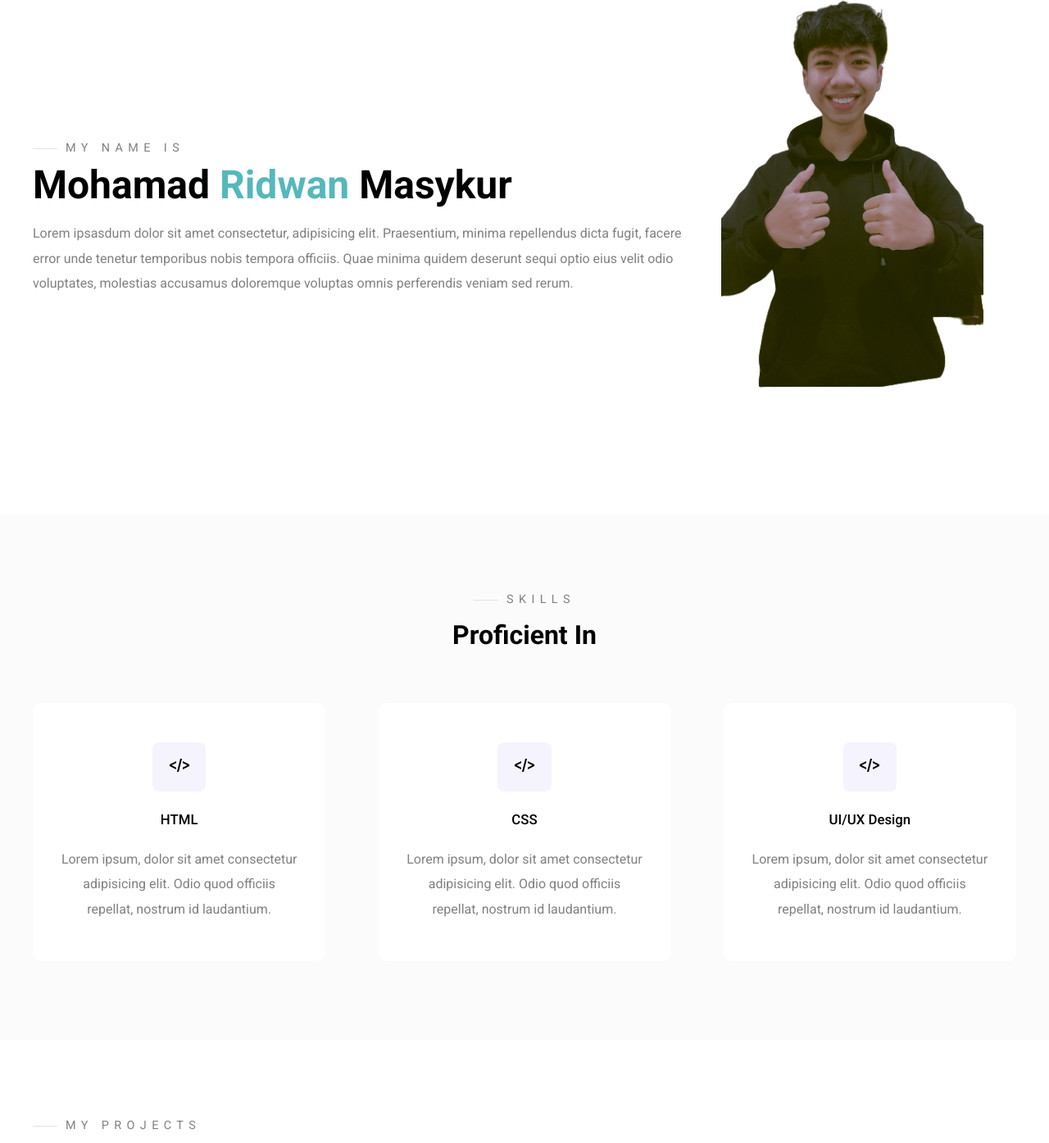
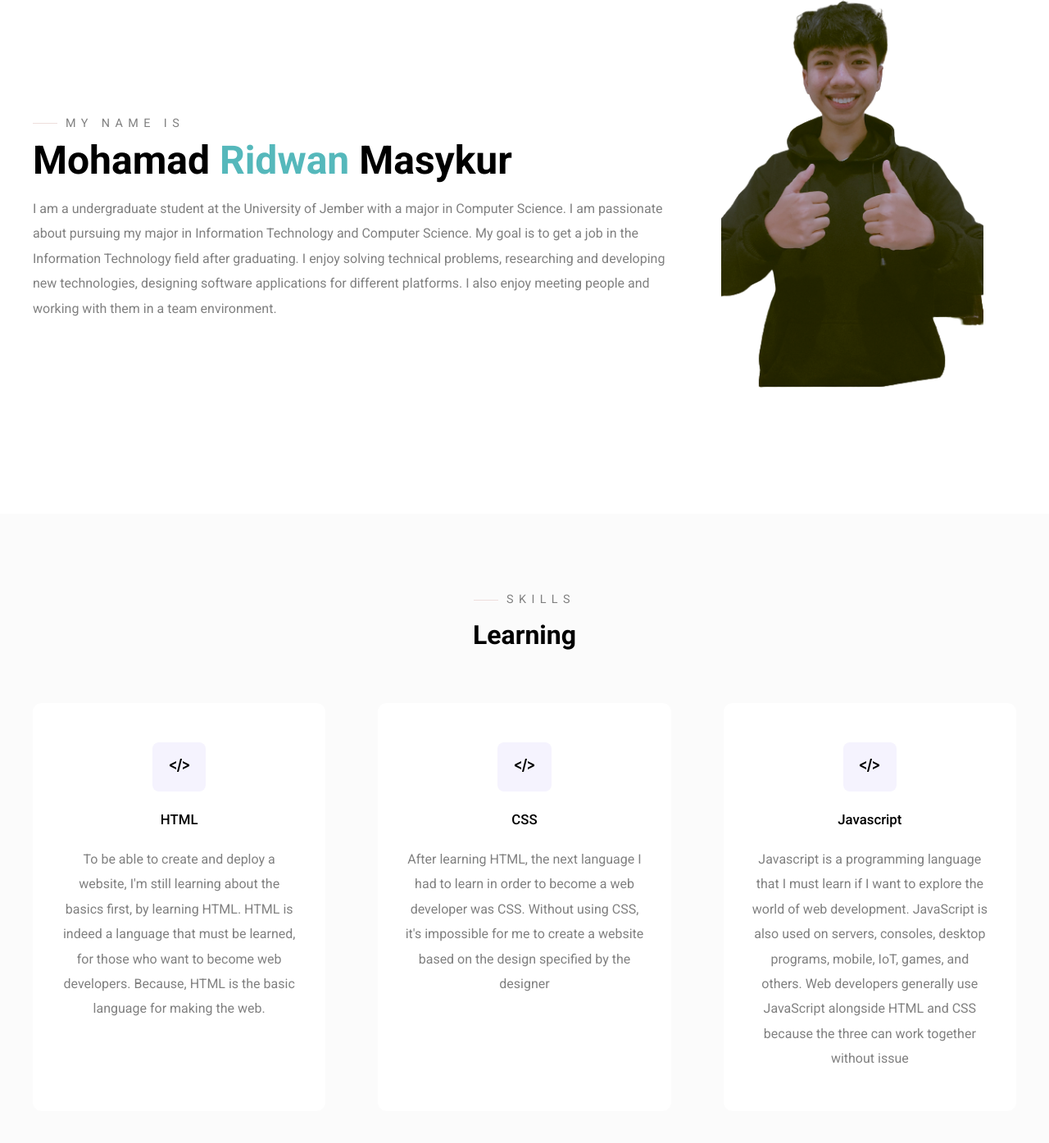
Before and after one commit to RidwanMasykur/personalwebsite, a plain HTML site: page index.html in a window 1280 px wide. Shown: the part 208-1603 px from the top of the page at 82% size. Drawn offline with Linux system fonts and the light colour scheme.

Commit message:
updateduabelas

```diff
--- a/index.html
+++ b/index.html
@@ -4,6 +4,7 @@
     <meta charset="UTF-8">
     <meta http-equiv="X-UA-Compatible" content="IE=edge">
     <meta name="viewport" content="width=device-width, initial-scale=1.0">
+    <link rel="icon" href="/img/netlify.png">
     <link rel="stylesheet" href="./style/style.css">
     <link rel="stylesheet" href="./style/responsive.css">
     <title>Mohamad Ridwan Masykur - Website Portfolio</title>
@@ -40,7 +41,7 @@
                 <h3 class="pre-title">My name is</h3>
                 <h1 class="hero-name">Mohamad <span>Ridwan</span> Masykur</h1>
                 <p>
-                    Lorem ipsasdum dolor sit amet consectetur, adipisicing elit. Praesentium, minima repellendus dicta fugit, facere error unde tenetur temporibus nobis tempora officiis. Quae minima quidem deserunt sequi optio eius velit odio voluptates, molestias accusamus doloremque voluptas omnis perferendis veniam sed rerum.
+                    I am a undergraduate student at the University of Jember with a major in Computer Science. I am passionate about pursuing my major in Information Technology and Computer Science. My goal is to get a job in the Information Technology field after graduating. I enjoy solving technical problems, researching and developing new technologies, designing software applications for different platforms. I also enjoy meeting people and working with them in a team environment.
                 </p>
             </div>
             <div class="hero-right">
@@ -54,28 +55,28 @@
 <section id="skills">
     <div class="skills main-container">
         <h3 class="pre-title">Skills</h3>
-        <h1 class="section-title skills-title">Proficient In</h1>
+        <h1 class="section-title skills-title">Learning</h1>
         <div class="grid-3">
             <div class="skill">
                 <div class="skill-icon">
                     <svg xmlns="http://www.w3.org/2000/svg" width="24" height="24" viewBox="0 0 24 24"><path d="M24 10.935v2.131l-8 3.947v-2.23l5.64-2.783-5.64-2.79v-2.223l8 3.948zm-16 3.848l-5.64-2.783 5.64-2.79v-2.223l-8 3.948v2.131l8 3.947v-2.23zm7.047-10.783h-2.078l-4.011 16h2.073l4.016-16z"/></svg>
                 </div>
                 <h4>HTML</h4>
-                <p>Lorem ipsum, dolor sit amet consectetur adipisicing elit. Odio quod officiis repellat, nostrum id laudantium.</p>
+                <p>To be able to create and deploy a website, I'm still learning about the basics first, by learning HTML. HTML is indeed a language that must be learned, for those who want to become web developers. Because, HTML is the basic language for making the web.</p>
             </div>
             <div class="skill">
                 <div class="skill-icon">
                     <svg xmlns="http://www.w3.org/2000/svg" width="24" height="24" viewBox="0 0 24 24"><path d="M24 10.935v2.131l-8 3.947v-2.23l5.64-2.783-5.64-2.79v-2.223l8 3.948zm-16 3.848l-5.64-2.783 5.64-2.79v-2.223l-8 3.948v2.131l8 3.947v-2.23zm7.047-10.783h-2.078l-4.011 16h2.073l4.016-16z"/></svg>
                 </div>
                 <h4>CSS</h4>
-                <p>Lorem ipsum, dolor sit amet consectetur adipisicing elit. Odio quod officiis repellat, nostrum id laudantium.</p>
+                <p>After learning HTML, the next language I had to learn in order to become a web developer was CSS. Without using CSS, it's impossible for me to create a website based on the design specified by the designer</p>
             </div>
             <div class="skill">
                 <div class="skill-icon">
                     <svg xmlns="http://www.w3.org/2000/svg" width="24" height="24" viewBox="0 0 24 24"><path d="M24 10.935v2.131l-8 3.947v-2.23l5.64-2.783-5.64-2.79v-2.223l8 3.948zm-16 3.848l-5.64-2.783 5.64-2.79v-2.223l-8 3.948v2.131l8 3.947v-2.23zm7.047-10.783h-2.078l-4.011 16h2.073l4.016-16z"/></svg>
                 </div>
-                <h4>UI/UX Design</h4>
-                <p>Lorem ipsum, dolor sit amet consectetur adipisicing elit. Odio quod officiis repellat, nostrum id laudantium.</p>
+                <h4>Javascript</h4>
+                <p>Javascript is a programming language that I must learn if I want to explore the world of web development. JavaScript is also used on servers, consoles, desktop programs, mobile, IoT, games, and others. Web developers generally use JavaScript alongside HTML and CSS because the three can work together without issue</p>
             </div>
         </div>
     </div>
```
Also changed, not shown: img/netlify.png (added).
